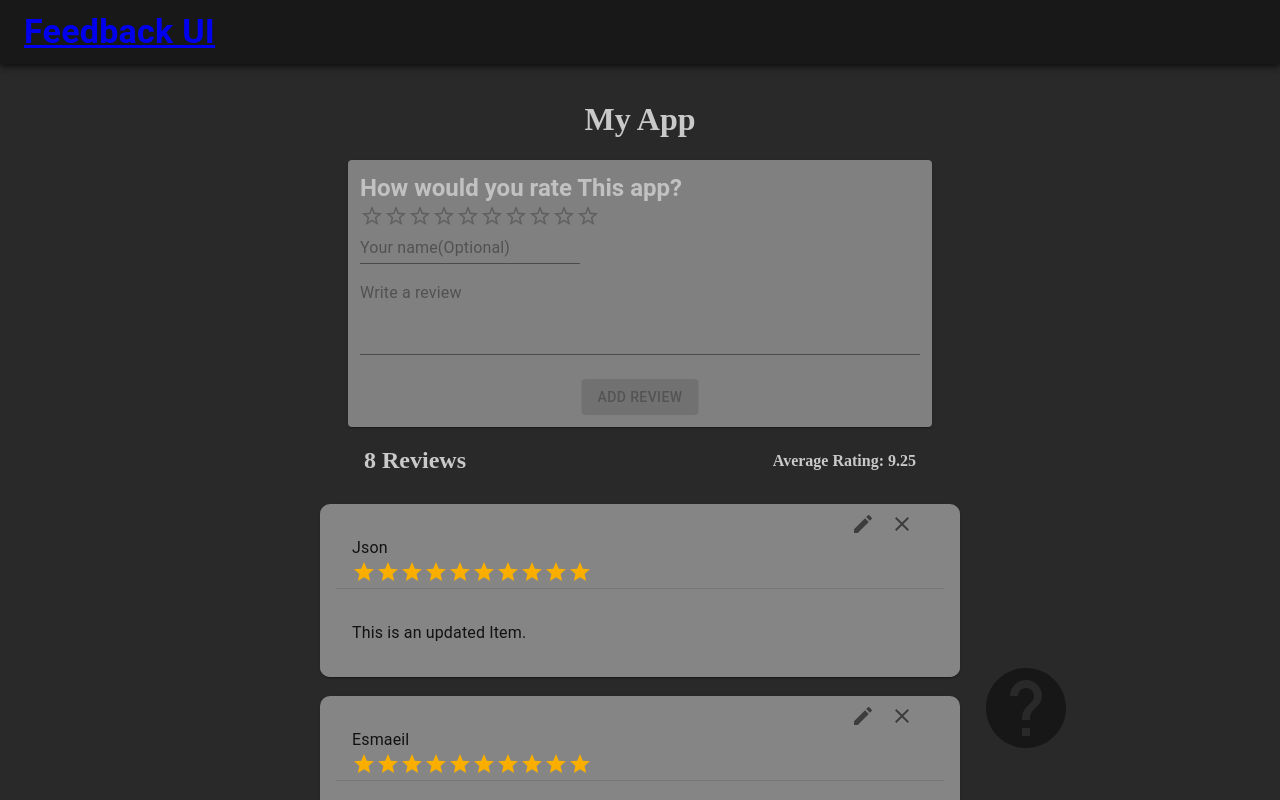
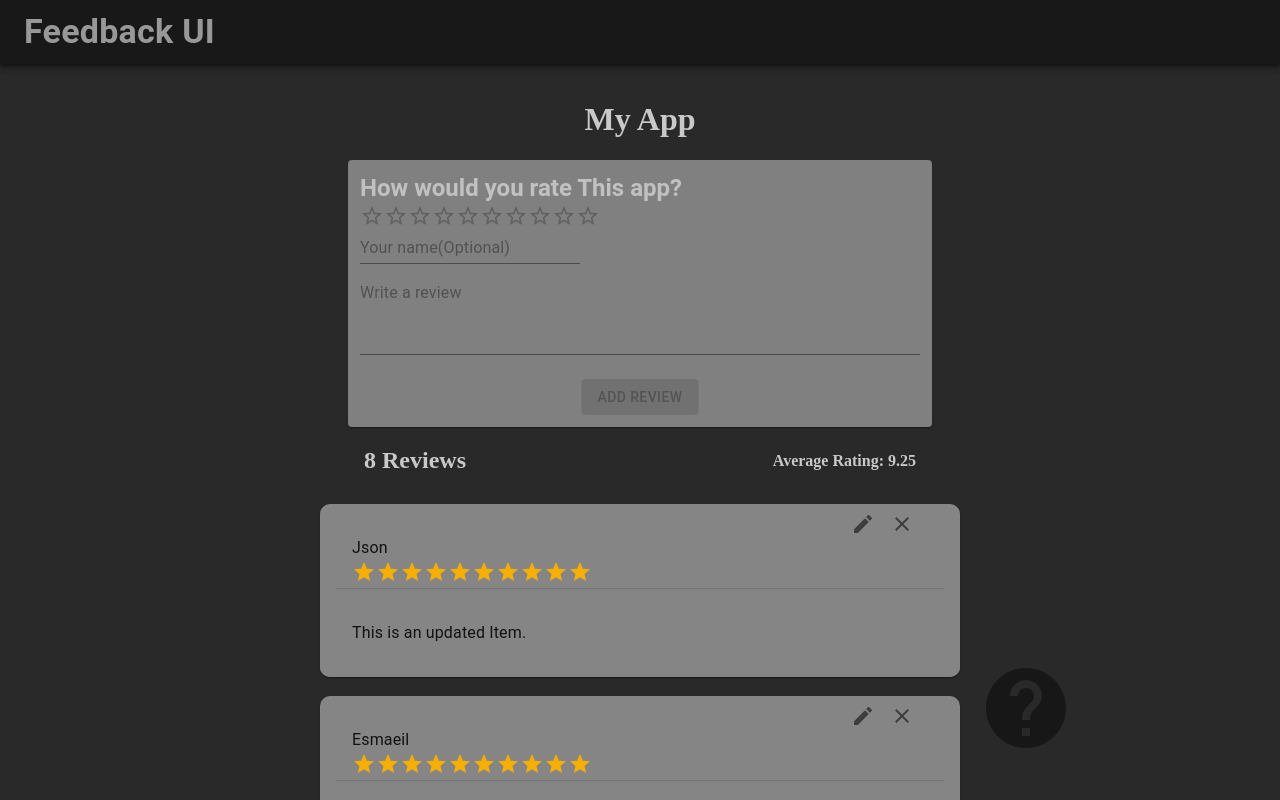
Before and after one commit to EsmaeilSaleh/Feedback-app, a React (Create React App) app: page / in a window 1280 px wide. Shown: the top 800 px of the page. Built offline with nearby package versions, Linux system fonts and the light colour scheme; data requests are answered from the project's data file.

Commit message:
title text decoration

```diff
--- a/src/components/Header.jsx
+++ b/src/components/Header.jsx
@@ -18,7 +18,7 @@ const Header = ({ text }) => {
               fontWeight: "700",
             }}
           >
-        <Link to="/" underline="none">
+        <Link to="/" style={{color: '#989898', textDecoration: 'none'}}>
             {text}
         </Link>
           </Typography>
```
